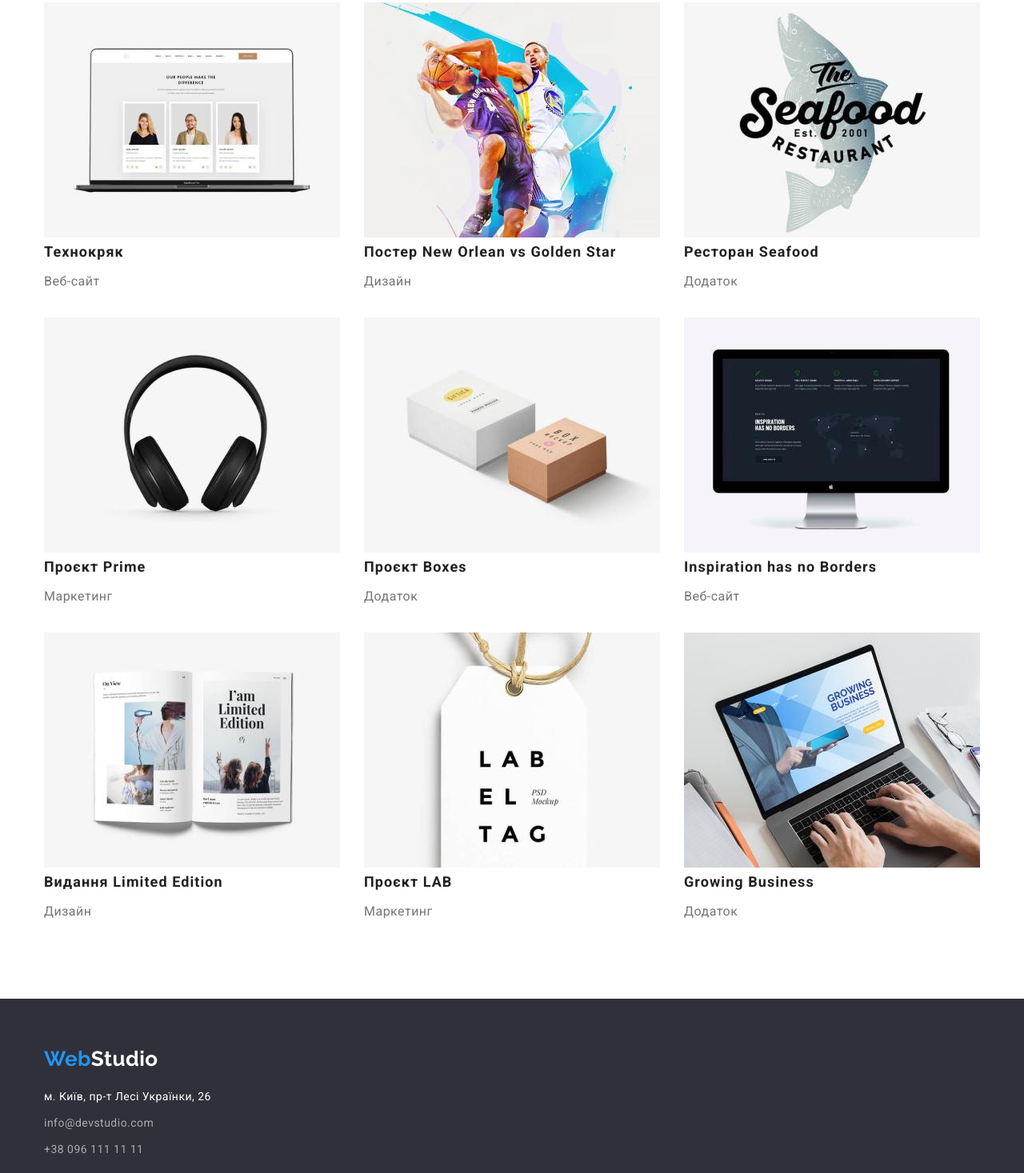
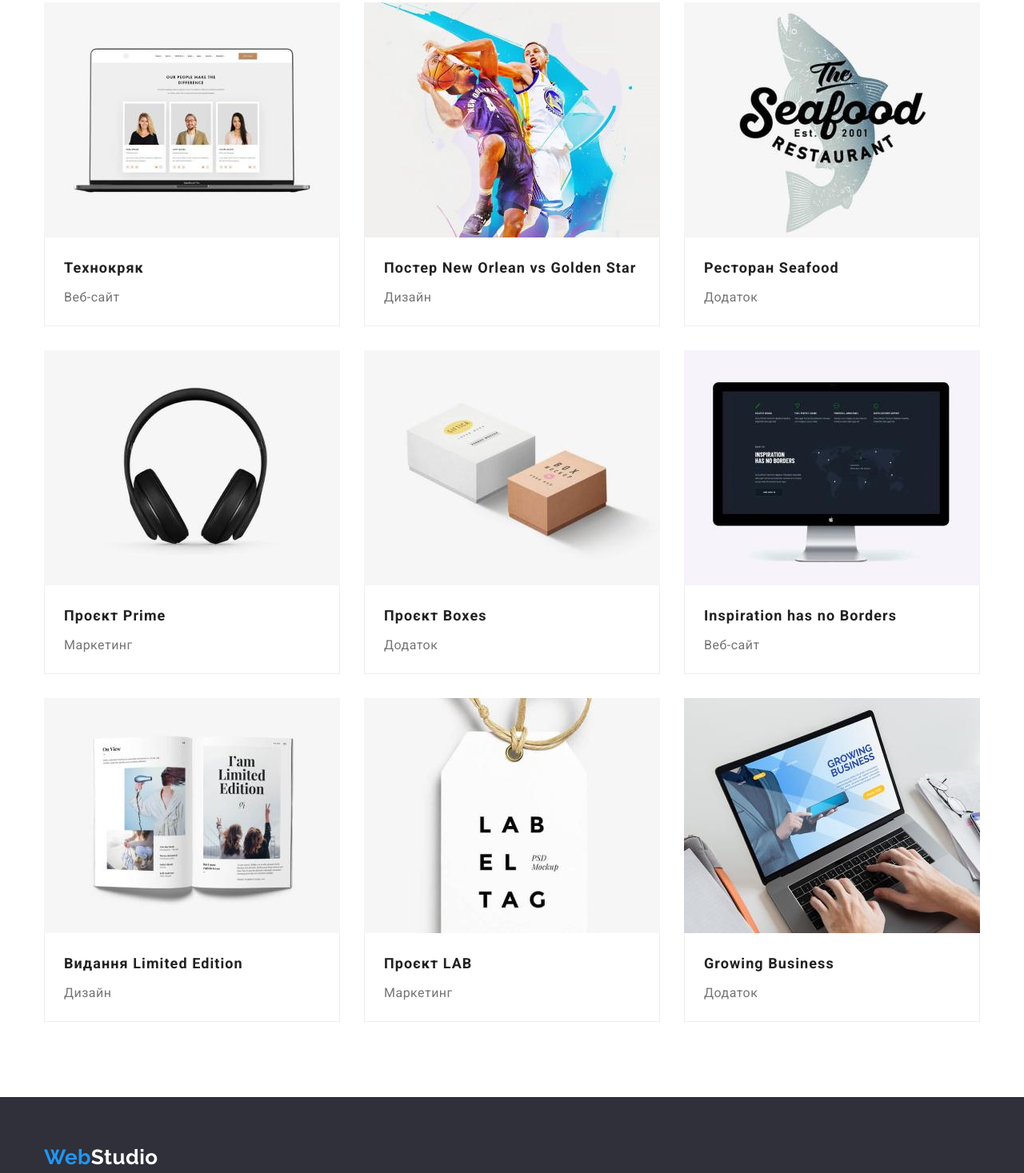
Before and after one commit to fdariia/goit-markup-hw-03, a plain HTML site: page portfolio.html in a window 1280 px wide. Shown: the part 353-1820 px from the top of the page at 80% size. Drawn offline with nearby package versions, Linux system fonts and the light colour scheme.

Commit message:
Update portfolio.html

```diff
--- a/portfolio.html
+++ b/portfolio.html
@@ -52,64 +52,82 @@
                     <li class="item">
                         <a class="link" href="">
                             <img class="image" src="./images/project1.jpg" alt="Веб-сайт Технокряк" width="370" height="294">
+                            <div class="portfolio-box">
                                 <h2 class="title">Технокряк</h2>
                                 <p class="text">Веб-сайт</p>
+                            </div>
                         </a>
                     </li>
                     <li class="item">
                         <a class="link" href="">
                             <img class="image" src="./images/project2.jpg" alt="Постер New Orlean vs Golden Star" width="370" height="294">
+                            <div class="portfolio-box">
                                 <h2 class="title">Постер New Orlean vs Golden Star</h2>
                                 <p class="text">Дизайн</p>
+                            </div>
                         </a>
                     </li>
                     <li class="item">
                         <a class="link" href="">
                             <img class="image" src="./images/project3.jpg" alt="Додаток ресторану Seafood" width="370" height="294">
+                            <div class="portfolio-box">
                                 <h2 class="title">Ресторан Seafood</h2>
                                 <p class="text">Додаток</p>
+                            </div>
                         </a>
                     </li>
                     <li class="item">
                         <a class="link" href="">
                             <img class="image" src="./images/project4.jpg" alt="Навушники" width="370" height="294">
+                            <div class="portfolio-box">
                                 <h2 class="title">Проєкт Prime</h2>
                                 <p class="text">Маркетинг</p>
+                            </div>
                         </a>
                     </li>
                     <li class="item">
                         <a class="link" href="">
                             <img class="image" src="./images/project5.jpg" alt="Додаток проєкту Boxes" width="370" height="294">
+                            <div class="portfolio-box">
                                 <h2 class="title">Проєкт Boxes</h2>
                                 <p class="text">Додаток</p>
+                            </div>
                         </a>
                     </li>
                     <li class="item">
                         <a class="link" href="">
                             <img class="image" src="./images/project6.jpg" alt="Монітор Apple" width="370" height="294">
+                            <div class="portfolio-box">
                                 <h2 class="title">Inspiration has no Borders</h2>
                                 <p class="text">Веб-сайт</p>
+                            </div>
                         </a>
                     </li>
                     <li class="item">
                         <a class="link" href="">
                             <img class="image" src="./images/project7.jpg" alt="Журнал" width="370" height="294">
+                            <div class="portfolio-box">
                                 <h2 class="title">Видання Limited Edition</h2>
                                 <p class="text">Дизайн</p>
+                            </div>
                         </a>
                     </li>
                     <li class="item">
                         <a class="link" href="">
                             <img class="image" src="./images/project8.jpg" alt="Журнал" width="370" height="294">
+                            <div class="portfolio-box">
                                 <h2 class="title">Проєкт LAB</h2>
                                 <p class="text">Маркетинг</p>
+                            </div>
                         </a>
                     </li>
                     <li class="item">
                         <a class="link" href="">
                             <img class="image" src="./images/project9.jpg" alt="Ноутбук" width="370" height="294">
+                            <div class="portfolio-box">
                                 <h2 class="title">Growing Business</h2>
                                 <p class="text">Додаток</p>
+                            </div>
                         </a>
                     </li>
 
```
Lines whose indentation alone changed are shown as unchanged.
